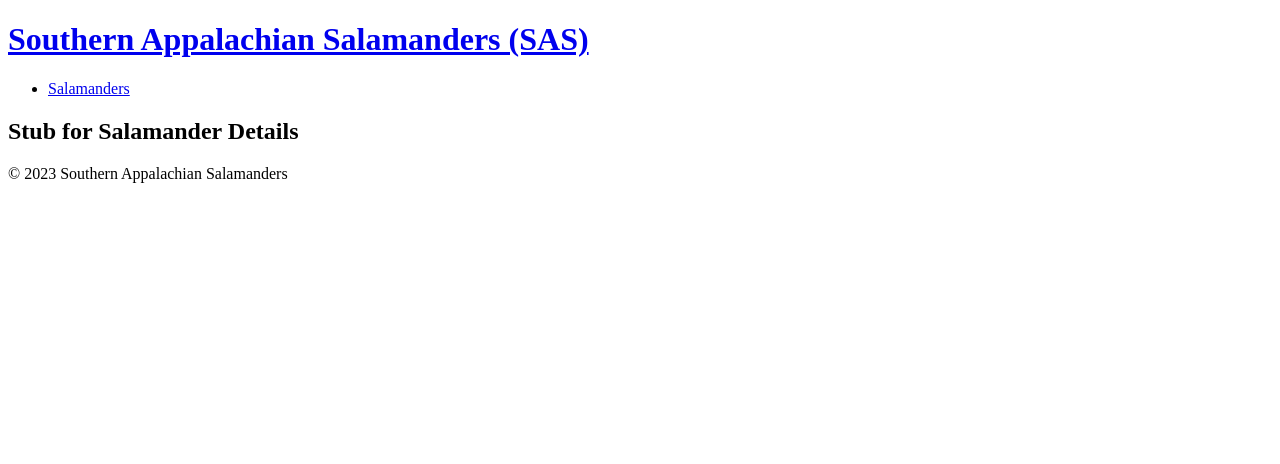
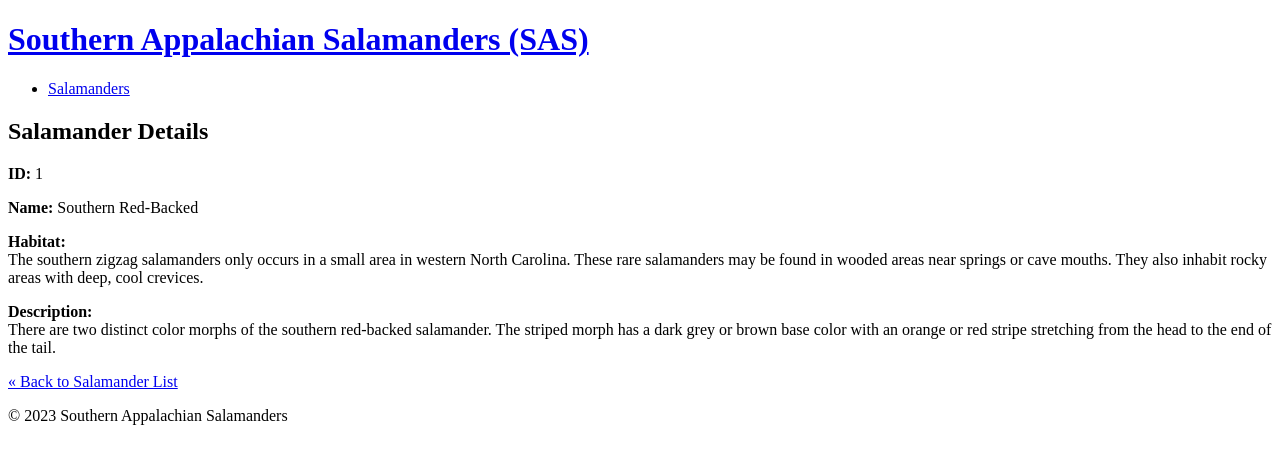
Before and after one commit to Kfranklin134/sas, a PHP site: page /phase04/public/salamanders/show.php in a window 1280 px wide. Shown: the top 464 px of the page. Run offline with PHP 8.4, Linux system fonts and the light colour scheme; data comes from the database, SQL or seed files in the repository.

Commit message:
Creates 'find_salamander_by_id() function in query_functions.php. Calls function on show.php and displays results. Updates salamanders.sql to include AUTO_INCREMENT keyword and moves PRIMARY KEY into CREATE TABLE statement

```diff
--- a/phase04/private/query_functions.php
+++ b/phase04/private/query_functions.php
@@ -8,4 +8,16 @@ function find_all_salamanders() {
   confirm_result($result);
   return $result;
 }
+
+function find_salamander_by_id($id) {
+  global $db;
+
+  $sql = "SELECT * FROM salamander ";
+  $sql .= "WHERE id='" . $id . "'";
+  $result = mysqli_query($db, $sql);
+  confirm_result($result);
+  $salamander = mysqli_fetch_assoc($result);
+  mysqli_free_result($result);
+  return $salamander;
+}
 ?>
--- a/phase04/public/salamanders/show.php
+++ b/phase04/public/salamanders/show.php
@@ -1,14 +1,21 @@
 <?php require_once('../../private/initialize.php');
 
 $id = $_GET['id'] ?? '1';
+
+$salamander = find_salamander_by_id($id);
+
 $page_title = 'Salamander Details';
 include(SHARED_PATH . '/salamander-header.php');
-
 ?>
 
-<h2>Stub for Salamander Details</h2>
+<h2>Salamander Details</h2>
 
-<!-- <p> Page ID: <?= h($id); ?></p>
-<p><a href="<?= url_for('/salamanders/index.php'); ?>">&laquo; Back to Salamander List</a></p> -->
+<p><strong>ID:</strong> <?= h($id); ?></p>
+<p><strong>Name:</strong> <?= h($salamander['name']); ?></p>
+<p><strong>Habitat:</strong> <br><?= h($salamander['habitat']); ?></p>
+<p><strong>Description:</strong> <br><?= h($salamander['description']); ?></p>
+
+
+<p><a href="<?= url_for('/salamanders/index.php'); ?>">&laquo; Back to Salamander List</a></p>
 
 <?php include(SHARED_PATH . '/salamander-footer.php'); ?>
--- a/salamanders.sql
+++ b/salamanders.sql
@@ -20,3 +20,9 @@ INSERT INTO `salamander` (`id`, `name`, `habitat`, `description` ) VALUES
 -- Create a user named sally and grant that user all privileges
 GRANT ALL PRIVILEGES ON salamanders.* TO 'sally'@'localhost' IDENTIFIED BY 'P@ssword1234';;
 FLUSH PRIVILEGES;
+
+--
+-- Indexes for table `salamander`
+--
+ALTER TABLE `salamander`
+  ADD PRIMARY KEY (`id`);
```
